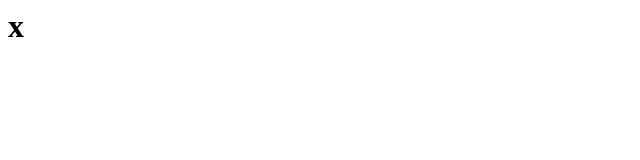
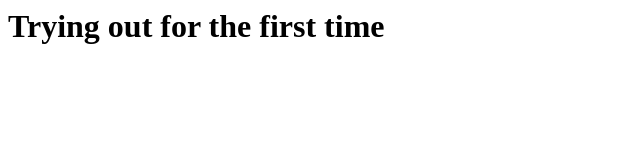
Before and after one commit to dibyanshupatnaik/dibyanshupatnaik.github.io, a plain HTML site: page index.html in a window 1280 px wide. Shown: the whole page, without its empty margins (0-640 px from the left). Drawn offline with Linux system fonts and the light colour scheme.

Commit message:
Update index.html

```diff
--- a/index.html
+++ b/index.html
@@ -1,7 +1,10 @@
 <html>
 <head>
+  <title>
+    Coming Soon!
+  </title>
 </head>
 <body>
-<h1> x </h1>
+<h1> Trying out for the first time </h1>
 </body>
 </html>
```
